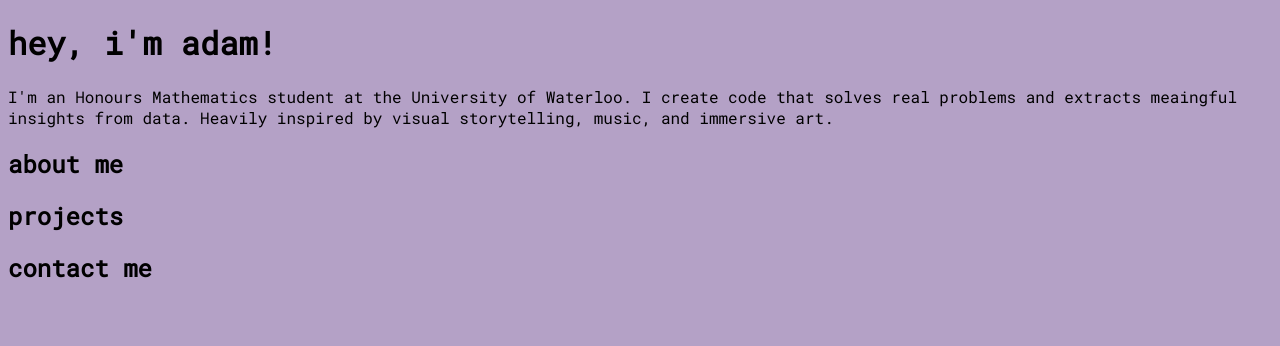
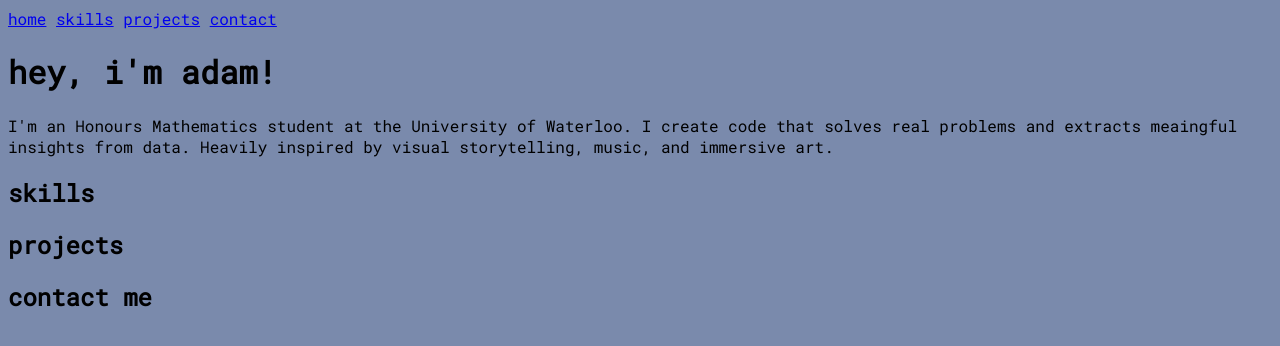
Before and after one commit to adam-han/personal-website, a plain HTML site: page index.html in a window 1280 px wide. Drawn offline with Linux system fonts and the light colour scheme.

Commit message:
added main.scss & removed style.css

```diff
--- a/style.css
+++ b/css/main.scss
@@ -1,4 +1,4 @@
 body {
-    background-color: rgb(180, 161, 198);
+    background-color: rgb(122, 138, 172);
     font-family: 'Roboto Mono', monospace;
 }
--- a/index.html
+++ b/index.html
@@ -7,19 +7,29 @@
     <link rel="preconnect" href="https://fonts.googleapis.com">
     <link rel="preconnect" href="https://fonts.gstatic.com" crossorigin>
     <link href="https://fonts.googleapis.com/css2?family=Roboto+Mono&display=swap" rel="stylesheet">
-    <link rel="stylesheet" href="style.css">
+    <link rel="stylesheet" href="./css/main.css">
     <title>adam han</title>
 </head>
 <body>
+    <div class="wrapper">
+        <nav class="navbar">
+            <a href="#">home</a>
+            <a href="#">skills</a>
+            <a href="#">projects</a>
+            <a href="#">contact</a>
+        </nav>
+
+        <div class="intro">
             <h1>
                 hey, i'm adam!
             </h1>
             <p>
                 I'm an Honours Mathematics student at the University of Waterloo. I create code that solves real problems and extracts meaingful insights from data. Heavily inspired by visual storytelling, music, and immersive art.
             </p>
+        </div>
 
-    <div class="about">
-        <h2>about me</h2>
+        <div class="skills">
+            <h2>skills</h2>
             <p></p>
         </div>
 
@@ -32,6 +42,10 @@
             <h2>contact me</h2>
             <p></p>
         </div>
+    </div>
+
+
+
 
 </body>
 </html>
```
Also changed, not shown: css/main.css (added), 1 other file. Lines whose indentation alone changed are shown as unchanged.
